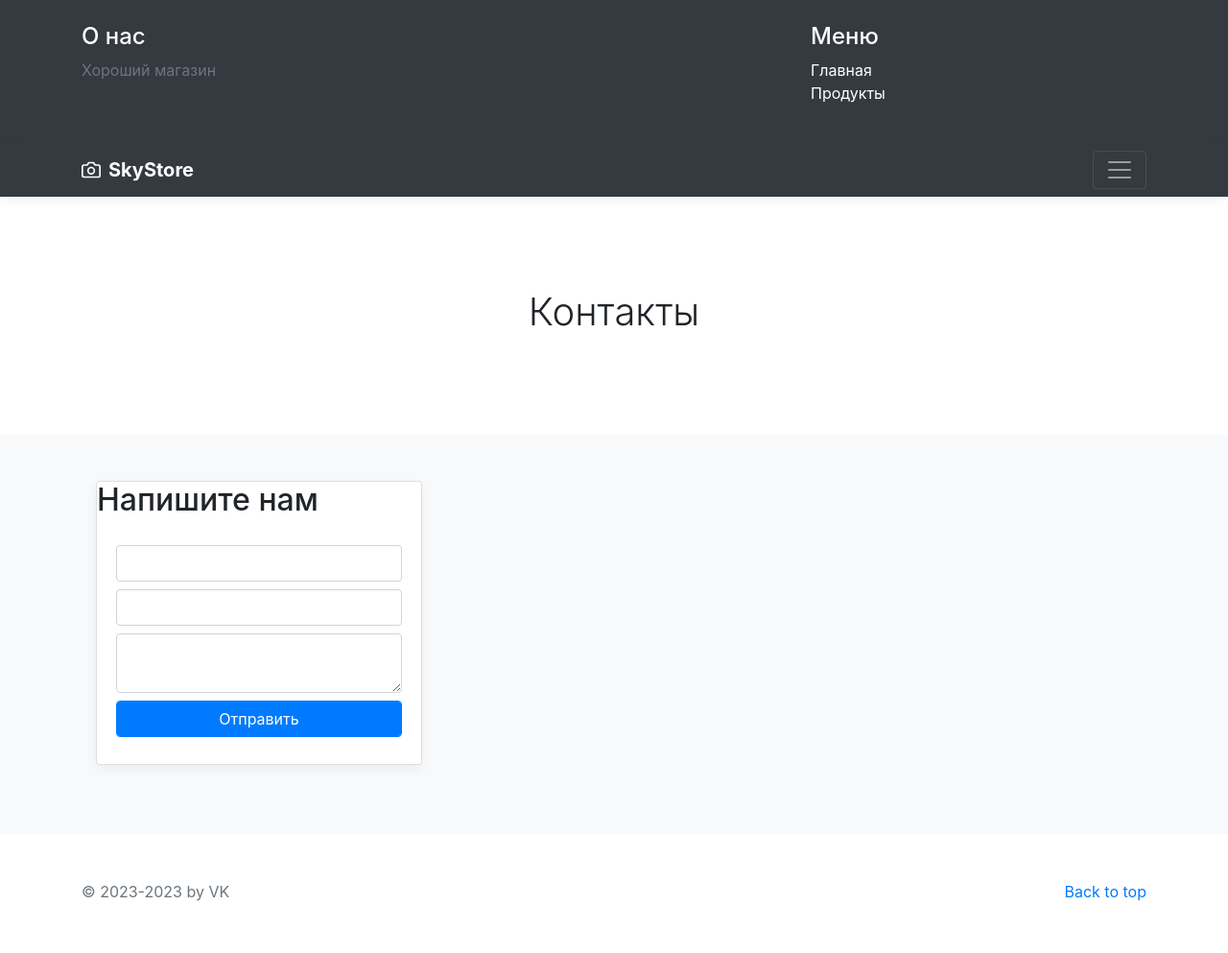
After one commit to astronomiwe/22lesson_issue_fork, a Django app: page /contact/ in a window 1280 px wide, after a click that opens the changed part. The commit adds this page. Shown: the whole page at 96% size. Run offline with Django 4.2, Linux system fonts and the light colour scheme; parts of the project's set-up code (start-up, migrations or seed data) failed here and were passed over; some libraries are stand-ins or nearby versions.

Commit message:
fixes 20.2

```diff
--- a/catalog/templates/catalog/base.html
+++ b/catalog/templates/catalog/base.html
@@ -18,16 +18,14 @@
         <div class="container">
             <div class="row">
                 <div class="col-sm-8 col-md-7 py-4">
-                    <h4 class="text-white">About</h4>
-                    <p class="text-muted">Add some information about the album below, the author, or any other
-                        background context. Make it a few sentences long so folks can pick up some informative tidbits.
-                        Then, link them off to some social networking sites or contact information.</p>
+                    <h4 class="text-white">О нас</h4>
+                    <p class="text-muted">Хороший магазин</p>
                 </div>
                 <div class="col-sm-4 offset-md-1 py-4">
                     <h4 class="text-white">Меню</h4>
                     <ul class="list-unstyled">
-                        <li><a href="{% url 'products:index' %}" class="text-white">Главная</a></li>
-                        <li><a href="{% url 'products:categories' %}" class="text-white">Продукты</a></li>
+                        <li><a href="{% url 'catalog:index' %}" class="text-white">Главная</a></li>
+                        <li><a href="{% url 'catalog:categories' %}" class="text-white">Продукты</a></li>
                     </ul>
                 </div>
             </div>
@@ -73,9 +71,7 @@
         <p class="float-right">
             <a href="#">Back to top</a>
         </p>
-        <p>Album example is &copy; Bootstrap, but please download and customize it for yourself!</p>
-        <p>New to Bootstrap? <a href="../../">Visit the homepage</a> or read our <a href="../../getting-started/">getting
-            started guide</a>.</p>
+        <p>&copy; 2023-{% now 'Y' %} by VK</p>
     </div>
 </footer>
 
--- /dev/null
+++ b/catalog/templates/catalog/contact.html
@@ -0,0 +1,20 @@
+{% extends 'catalog/base.html' %}
+
+{% block content %}
+
+<div class="col-md-4">
+    <div class="card mb-4 box-shadow">
+        <h2>Напишите нам</h2>
+        <div class="card-body">
+            <from method="post">
+                {% csrf_token %}
+                <input class="form-control mb-2" name="name"/>
+                <input class="form-control mb-2" name="name"/>
+                <textarea class="form-control mb-2" name="message"></textarea>
+                <button type="submit" class="btn btn-primary form-control mb-2">Отправить</button>
+            </from>
+        </div>
+    </div>
+</div>
+
+{% endblock %}
--- a/catalog/urls.py
+++ b/catalog/urls.py
@@ -1,13 +1,14 @@
 from django.urls import path
 
 from catalog.apps import CatalogConfig
-from catalog.views import index, categories, category_products
+from catalog.views import index, categories, category_products, contact
 
 app_name = CatalogConfig.name
 
 urlpatterns = [
     path('', index, name='index'),
     path('categories/', index, name='categories'),
-    path('<int:pk>/products/', category_products, name='category_products')
+    path('<int:pk>/products/', category_products, name='category_products'),
+    path('contact/', contact),
 
 ]
--- a/catalog/views.py
+++ b/catalog/views.py
@@ -16,13 +16,26 @@
         'object_list': Category.objects.all(),
         'title': 'SkyStore - Все наши товары'
     }
-    return render(request, 'products/categories.html', context)
+    return render(request, 'catalog/categories.html', context)
 
 
 def category_products(request, pk):
     category_item = Category.objects.get(pk=pk)
     context = {
-        'object_list': Product.object.filter(category_id=pk),
+        'object_list': Product.objects.filter(category_id=pk),
         'title': f'SkyStore - Все наши товары {category_item.name}'
     }
-    return render(request, 'products/products.html', context)
+    return render(request, 'catalog/products.html', context)
+
+def contact(request):
+    if request.method == 'POST':
+        name = request.POST.get('name')
+        email = request.POST.get('email')
+        message = request.POST.get('message')
+        print(f'{name} ({email}): {message}')
+
+    context = {
+        'title': 'Контакты'
+    }
+
+    return render(request, 'catalog/contact.html', context)
```
